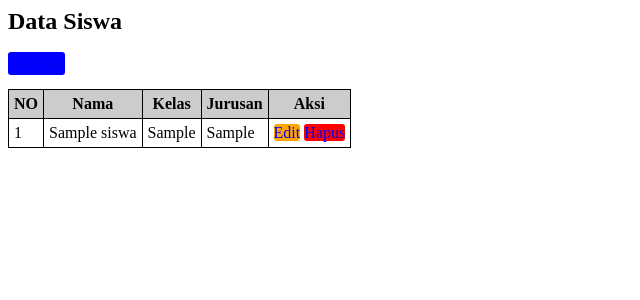
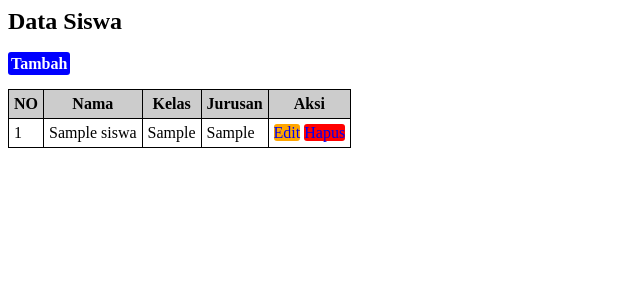
Before and after one commit to Asatidz/PHP-CRUD, a PHP site: page / in a window 1280 px wide. Shown: the top 300 px of the page, without its empty margins (0-640 px from the left). Run offline with PHP 8.4, Linux system fonts and the light colour scheme; tables that the repository leaves empty or names only in its code hold one stand-in row (values such as "Sample post").

Commit message:
Update index.php

```diff
--- a/index.php
+++ b/index.php
@@ -61,9 +61,9 @@ $no++;
     }
     .tambah{
         background:blue;
-        color;white;
+        color:white;
         padding:3px;
-        font:weight:bold;
+        font-weight:bold;
     }
     .tombol1{
         color:black;
```
